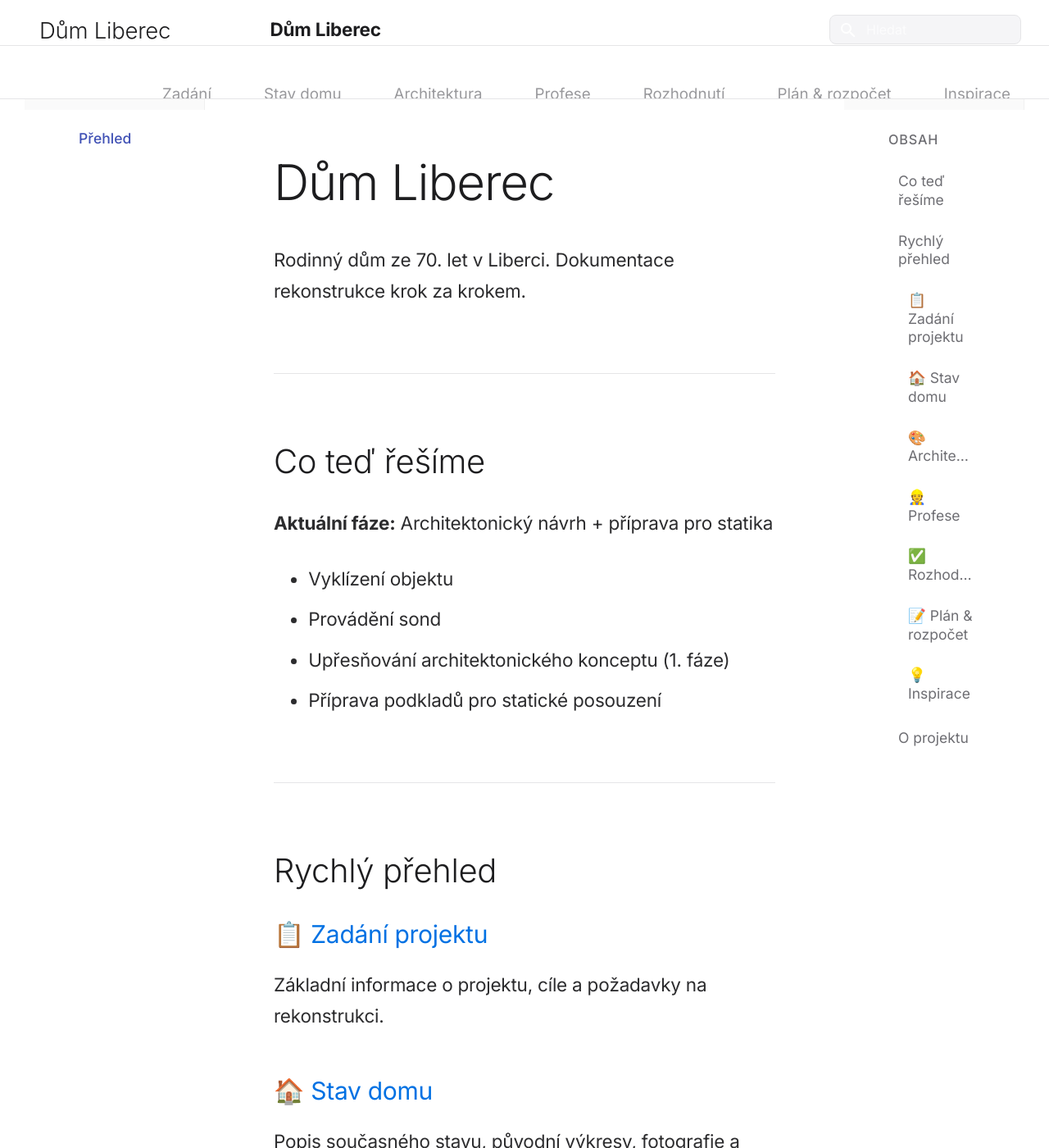
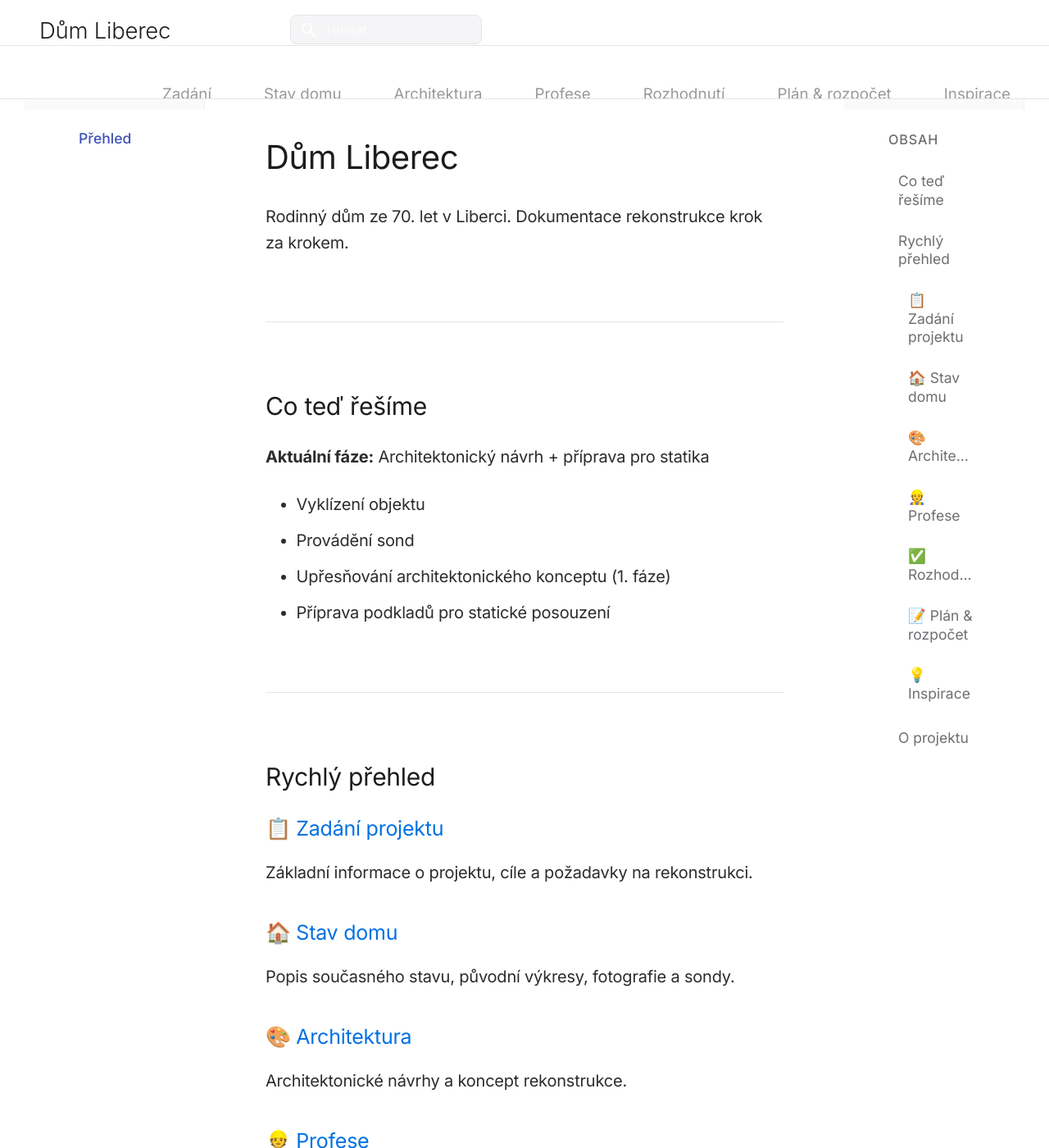
Before and after one commit to josefkubinek-star/dum-liberec, an MkDocs documentation site: the page built from docs/index.md, in a window 1280 px wide and 1400 px high. Shown: the whole window at 82% size. Built offline with MkDocs 1.6.1 and Material for MkDocs 9.7.7, drawn with Linux system fonts in a browser that asks for light colours; some web fonts are replaced.

Commit message:
Fix readability: reduce font sizes and remove duplicate header title

```diff
--- a/docs/stylesheets/extra.css
+++ b/docs/stylesheets/extra.css
@@ -11,56 +11,56 @@
 
 /* Main content - Apple-style, readable, clean */
 .md-typeset {
-  font-size: 1.125rem; /* 18px */
-  line-height: 1.7;
+  font-size: 1rem; /* 16px */
+  line-height: 1.6;
   color: #2c2c2e; /* Softer than pure black */
   font-weight: 400;
   letter-spacing: -0.01em;
 }
 
 .md-typeset p {
-  margin-bottom: 1.5rem;
+  margin-bottom: 1.25rem;
   max-width: 70ch;
 }
 
 /* Headings - Apple-style, clean, readable */
 .md-typeset h1 {
-  font-size: 2.5rem; /* 40px */
-  font-weight: 300;
-  letter-spacing: -0.02em;
-  line-height: 1.2;
+  font-size: 1.875rem; /* 30px */
+  font-weight: 400;
+  letter-spacing: -0.01em;
+  line-height: 1.3;
   margin-top: 0;
-  margin-bottom: 2rem;
+  margin-bottom: 1.5rem;
   color: #1d1d1f;
 }
 
 .md-typeset h2 {
-  font-size: 2rem; /* 32px */
-  font-weight: 300;
-  letter-spacing: -0.01em;
-  line-height: 1.3;
-  margin-top: 3rem;
-  margin-bottom: 1.5rem;
-  color: #1d1d1f;
-}
-
-.md-typeset h3 {
   font-size: 1.5rem; /* 24px */
   font-weight: 400;
   letter-spacing: -0.01em;
   line-height: 1.4;
   margin-top: 2.5rem;
-  margin-bottom: 1rem;
+  margin-bottom: 1.25rem;
+  color: #1d1d1f;
+}
+
+.md-typeset h3 {
+  font-size: 1.25rem; /* 20px */
+  font-weight: 500;
+  letter-spacing: -0.01em;
+  line-height: 1.4;
+  margin-top: 2rem;
+  margin-bottom: 0.75rem;
   color: #1d1d1f;
 }
 
 /* Homepage hero - clean and welcoming */
 .md-typeset h1:first-child {
-  font-size: 3rem; /* 48px */
-  font-weight: 300;
-  letter-spacing: -0.02em;
-  line-height: 1.2;
-  margin-bottom: 2rem;
+  font-size: 2rem; /* 32px */
+  font-weight: 400;
+  letter-spacing: -0.01em;
+  line-height: 1.3;
+  margin-bottom: 1.5rem;
 }
 
 /* Content area - Apple-style, centered, clean */
@@ -70,8 +70,8 @@
 
 .md-content {
   background-color: #ffffff;
-  padding: 4rem 3rem;
-  max-width: 950px; /* 900-1000px range */
+  padding: 3rem 2.5rem;
+  max-width: 900px; /* Slightly narrower for better readability */
   margin: 0 auto;
   border-radius: 0;
 }
@@ -161,11 +161,13 @@
   height: 56px;
 }
 
+/* Hide site title text in header (logo is enough) */
 .md-header__title {
-  font-size: 1.125rem; /* 18px */
-  font-weight: 400;
-  letter-spacing: -0.01em;
-  color: #1d1d1f;
+  display: none;
+}
+
+.md-header__button.md-logo {
+  margin-right: 0;
 }
 
 /* Logo - simple wordmark */
@@ -338,39 +340,39 @@
 /* Mobile responsiveness */
 @media screen and (max-width: 76.25em) {
   .md-content {
-    padding: 3rem 2rem;
+    padding: 2.5rem 2rem;
     max-width: 100%;
   }
 
   .md-typeset h1:first-child {
-    font-size: 2.5rem;
+    font-size: 1.875rem;
   }
 
   .md-typeset {
-    font-size: 1.0625rem; /* 17px */
+    font-size: 0.9375rem; /* 15px */
   }
 }
 
 @media screen and (max-width: 59.9375em) {
   .md-content {
-    padding: 2.5rem 1.5rem;
+    padding: 2rem 1.5rem;
   }
 
   .md-typeset {
-    font-size: 1rem; /* 16px */
+    font-size: 0.9375rem; /* 15px */
     line-height: 1.6;
   }
 
   .md-typeset h1:first-child {
-    font-size: 2rem;
+    font-size: 1.75rem;
   }
 
   .md-typeset h1 {
-    font-size: 1.75rem;
+    font-size: 1.625rem;
   }
 
   .md-typeset h2 {
-    font-size: 1.5rem;
+    font-size: 1.375rem;
   }
 
   .md-sidebar {
```
